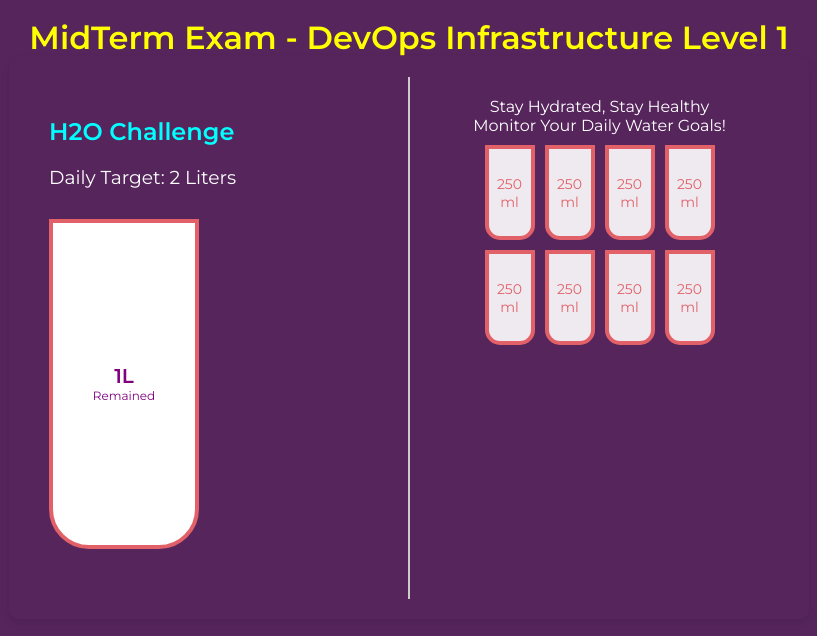
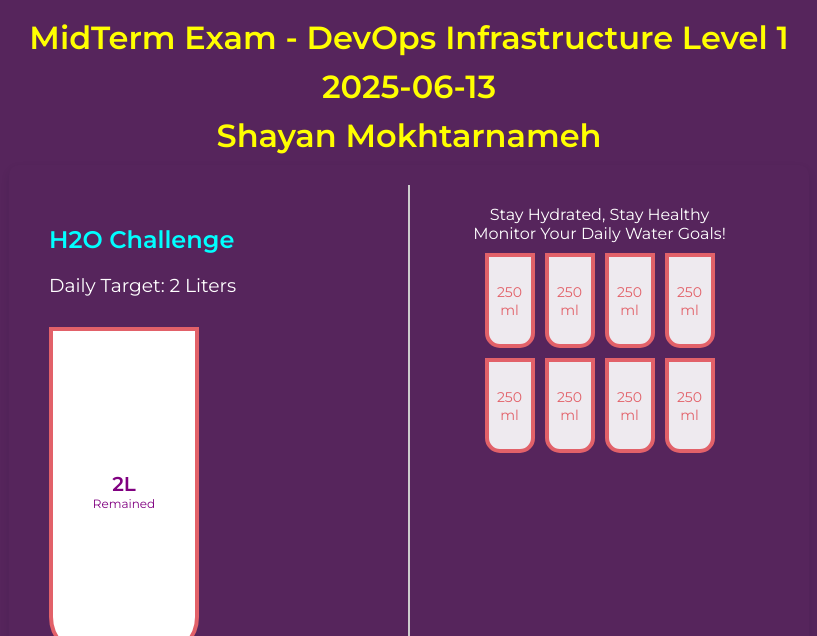
Before and after one commit to efcmo/IST101G1-S2-Midterm-Shayan, a plain HTML site: page index.html in a window 1280 px wide. Shown: the top 636 px of the page, without its empty margins (231-1048 px from the left). Drawn offline with Linux system fonts and the light colour scheme; no server answers.

Commit message:
Correction for the Webpage

```diff
--- a/index.html
+++ b/index.html
@@ -29,7 +29,9 @@
 
 <body>
   <h1 id="title">MidTerm Exam - DevOps Infrastructure Level 1</h1>
-
+<h1>2025-06-13</h1>
+<h1>Shayan Mokhtarnameh</h1>
+<h1 id="ipDisplay"></h1>
   <div class="container">
     <!-- Left Panel -->
     <div class="left-panel">
--- a/script.js
+++ b/script.js
@@ -57,7 +57,8 @@ function updateBigCup() {
     } else {
         percentage.style.visibility = 'visible'
         percentage.style.height = `${fullCups / totalCups * 330}px`
-        percentage.innerText = `${fullCups / totalCups * 1000}%`
+        //percentage.innerText = `${fullCups / totalCups * 1000}%`
+        percentage.innerText = `${(fullCups / totalCups) * 100}%`
     }
 
     if (fullCups === totalCups) {
@@ -65,6 +66,18 @@ function updateBigCup() {
         remained.style.height = 0
     } else {
         remained.style.visibility = 'visible'
-        liters.innerText = `${1 - (50 * fullCups / 1000)}L`
+        //liters.innerText = `${1 - (50 * fullCups / 1000)}L`
+        liters.innerText = `${2 - (0.25 * fullCups)}L`
     }
 }
+
+  // Fetch the public IP of the instance from an external API
+  fetch('https://api.ipify.org?format=json')
+    .then(response => response.json())
+    .then(data => {
+      document.getElementById('ec2-ip').textContent = data.ip;
+    })
+    .catch(error => {
+      document.getElementById('ec2-ip').textContent = 'Unable to load IP.';
+      console.error('Error fetching public IP:', error);
+    });
```
